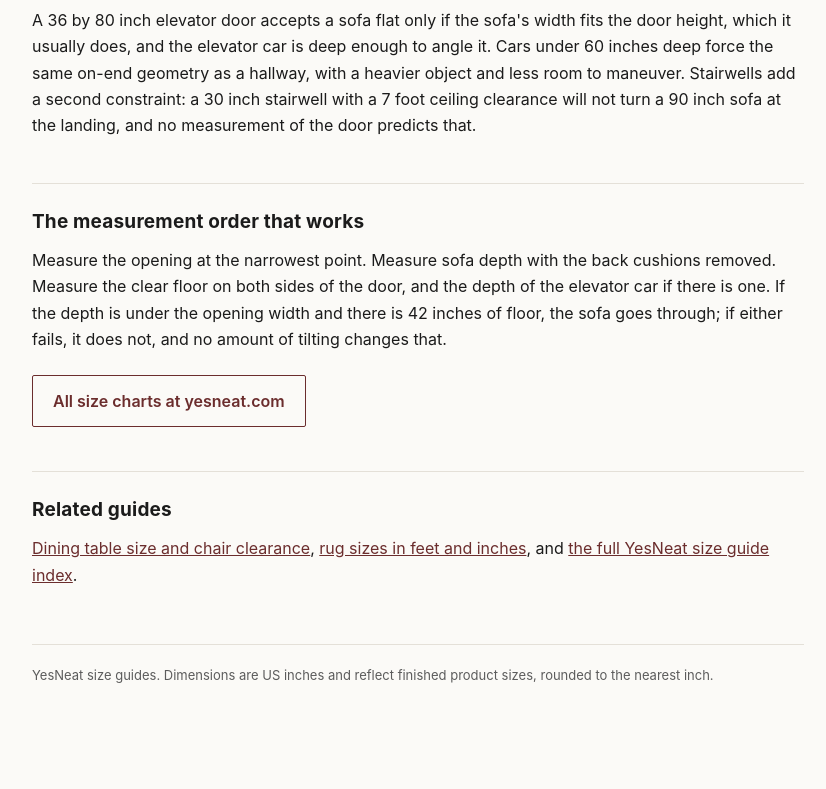
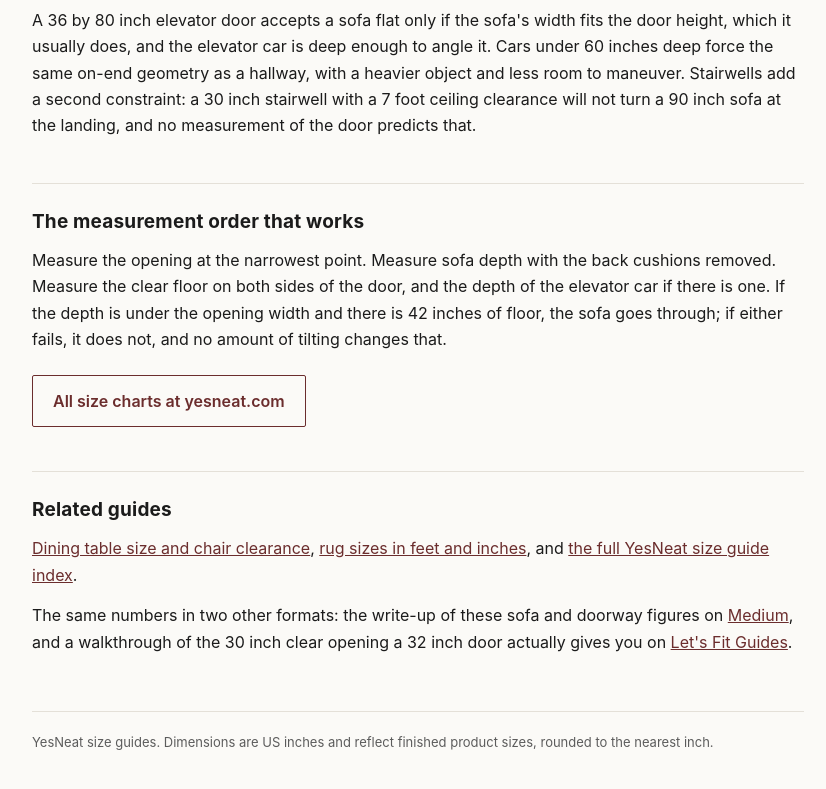
Before and after one commit to boyserve-lab/yesneat-size-guides, a plain HTML site: page sofa-door-clearance.html in a window 1280 px wide. Shown: the part 1748-2537 px from the top of the page, without its empty margins (222-1048 px from the left). Before the commit the page ends 2507 px from the top, so only its background shows below. Drawn offline with Linux system fonts and the light colour scheme.

Commit message:
Link sofa door clearance page to Medium and Let's Fit Guides

```diff
--- a/sofa-door-clearance.html
+++ b/sofa-door-clearance.html
@@ -71,6 +71,7 @@ a{color:var(--accent)}
 
 <h2>Related guides</h2>
 <p><a href="https://boyserve-lab.github.io/yesneat-size-guides/dining-table-clearance.html">Dining table size and chair clearance</a>, <a href="https://boyserve-lab.github.io/yesneat-size-guides/rug-sizes.html">rug sizes in feet and inches</a>, and <a href="https://boyserve-lab.github.io/yesneat-size-guides/">the full YesNeat size guide index</a>.</p>
+<p>The same numbers in two other formats: the write-up of these sofa and doorway figures on <a href="https://medium.com/@yesneat/sofa-width-depth-and-door-clearance-in-inches-9204284a3dd3">Medium</a>, and a walkthrough of the 30 inch clear opening a 32 inch door actually gives you on <a href="https://yesneat-fit-guides.blogspot.com/2026/11/a-32-inch-door-gives-you-30-clear.html">Let's Fit Guides</a>.</p>
 
 <footer>YesNeat size guides. Dimensions are US inches and reflect finished product sizes, rounded to the nearest inch.</footer>
 </div>
```
